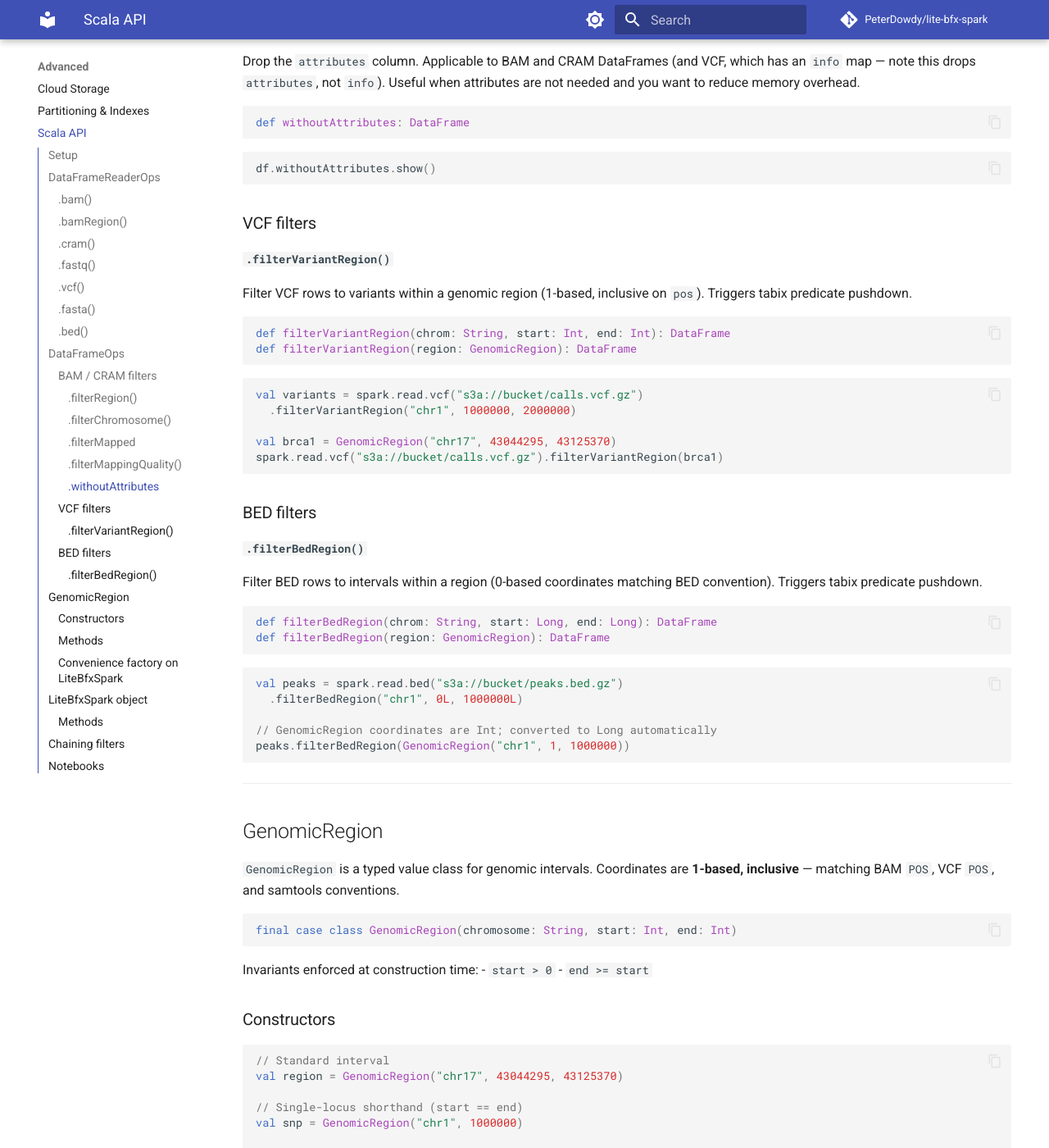
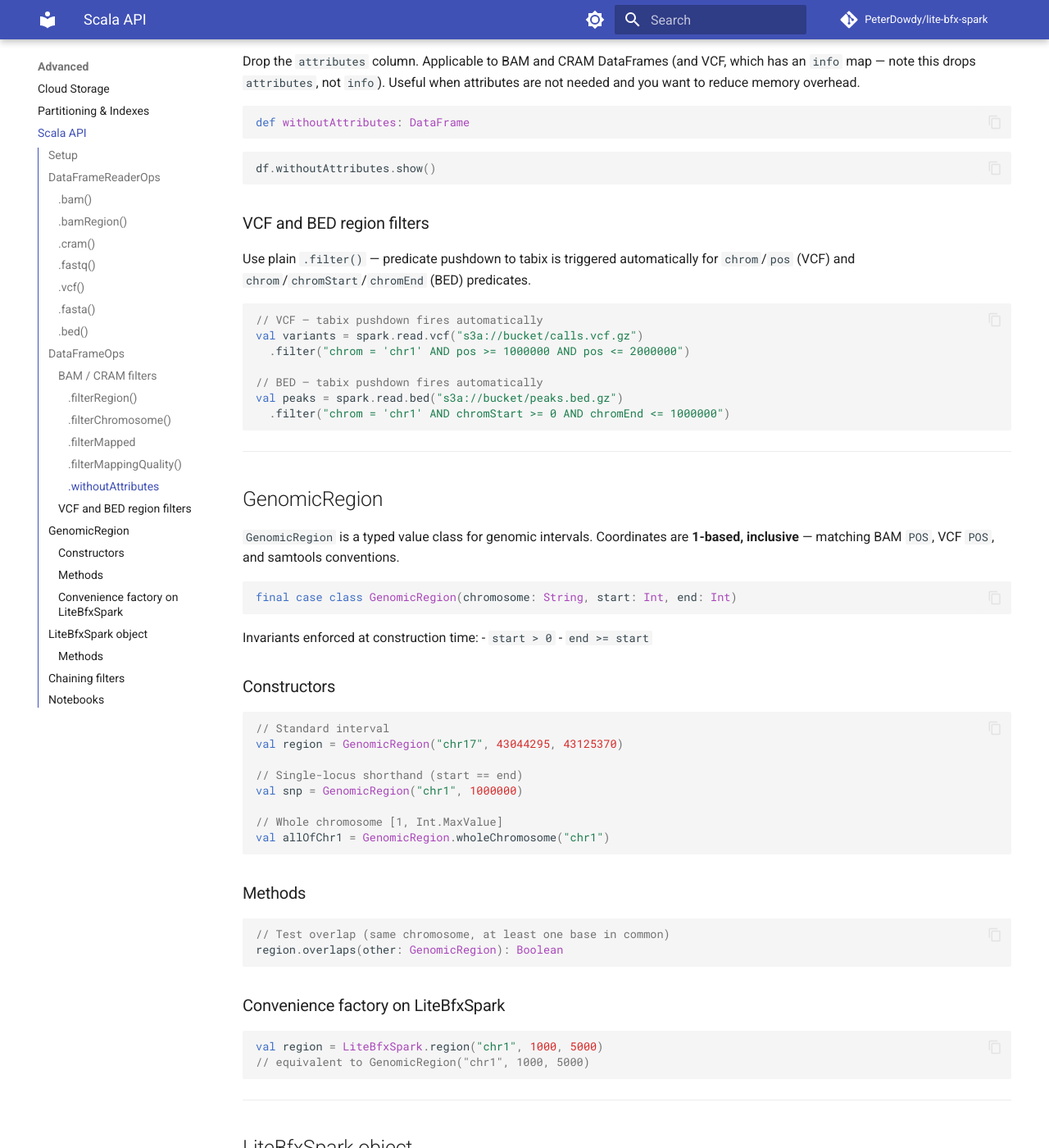
Before and after one commit to PeterDowdy/lite-bfx-spark, an MkDocs documentation site: the page built from docs/scala-api.md, in a window 1280 px wide and 1400 px high, scrolled down 4627 px. Shown: the whole window at 82% size. Built offline with MkDocs 1.6.1 and Material for MkDocs 9.7.7, drawn with Linux system fonts in a browser that asks for light colours; comment, search, counter and statistics services are not loaded.

Commit message:
Remove filterBedRegion and filterVariantRegion convenience wrappers
Plain .filter() on chrom/pos (VCF) and chrom/chromStart/chromEnd (BED)
already triggers tabix predicate pushdown automatically via the DataSource
V2 SupportsPushDownFilters contract. The wrappers added surface area without
meaningful ergonomic benefit — unlike the BAM helpers (flag arithmetic,
coordinate system gotchas). Updated tests, README, and docs to use .filter()
directly.

Co-Authored-By: Claude Sonnet 4.6 <noreply@anthropic.com>

````diff
--- a/docs/scala-api.md
+++ b/docs/scala-api.md
@@ -247,42 +247,18 @@ def withoutAttributes: DataFrame
 df.withoutAttributes.show()
 ```
 
-### VCF filters
+### VCF and BED region filters
 
-#### `.filterVariantRegion()`
-
-Filter VCF rows to variants within a genomic region (1-based, inclusive on `pos`). Triggers tabix predicate pushdown.
+Use plain `.filter()` — predicate pushdown to tabix is triggered automatically for `chrom`/`pos` (VCF) and `chrom`/`chromStart`/`chromEnd` (BED) predicates.
 
 ```scala
-def filterVariantRegion(chrom: String, start: Int, end: Int): DataFrame
-def filterVariantRegion(region: GenomicRegion): DataFrame
-```
+// VCF — tabix pushdown fires automatically
+val variants = spark.read.vcf("s3a://bucket/calls.vcf.gz")
+  .filter("chrom = 'chr1' AND pos >= 1000000 AND pos <= 2000000")
 
-```scala
-val variants = spark.read.vcf("s3a://bucket/calls.vcf.gz")
-  .filterVariantRegion("chr1", 1000000, 2000000)
-
-val brca1 = GenomicRegion("chr17", 43044295, 43125370)
-spark.read.vcf("s3a://bucket/calls.vcf.gz").filterVariantRegion(brca1)
-```
-
-### BED filters
-
-#### `.filterBedRegion()`
-
-Filter BED rows to intervals within a region (0-based coordinates matching BED convention). Triggers tabix predicate pushdown.
-
-```scala
-def filterBedRegion(chrom: String, start: Long, end: Long): DataFrame
-def filterBedRegion(region: GenomicRegion): DataFrame
-```
-
-```scala
+// BED — tabix pushdown fires automatically
 val peaks = spark.read.bed("s3a://bucket/peaks.bed.gz")
-  .filterBedRegion("chr1", 0L, 1000000L)
-
-// GenomicRegion coordinates are Int; converted to Long automatically
-peaks.filterBedRegion(GenomicRegion("chr1", 1, 1000000))
+  .filter("chrom = 'chr1' AND chromStart >= 0 AND chromEnd <= 1000000")
 ```
 
 ---
````
Also changed, not shown: README.md (+4 -4 lines), docs/index.md (+1 -1 lines), 2 other files.
